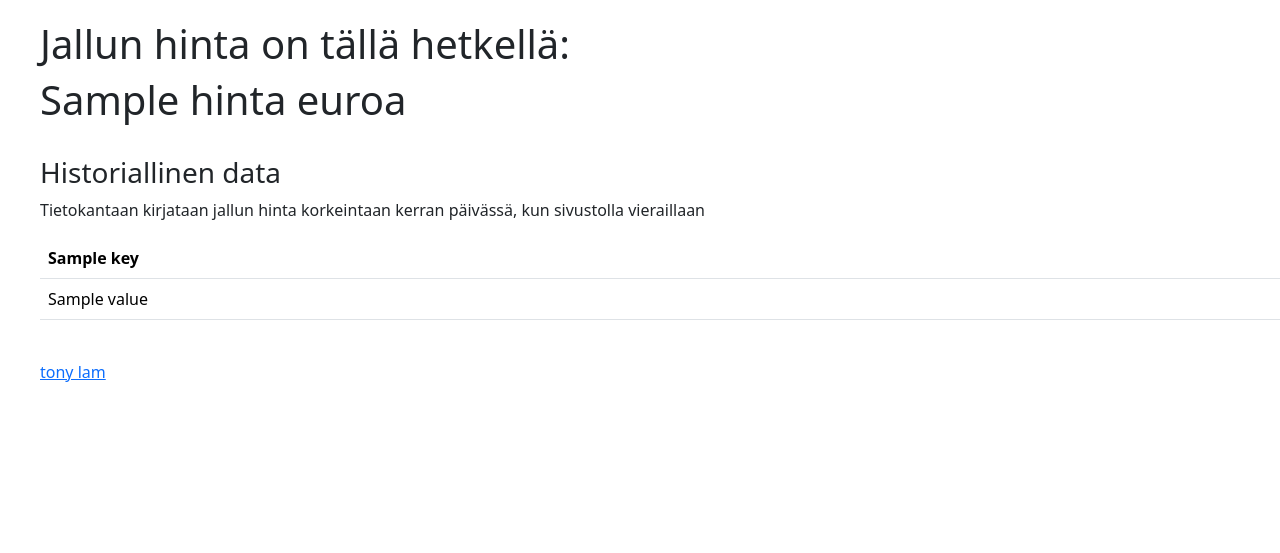
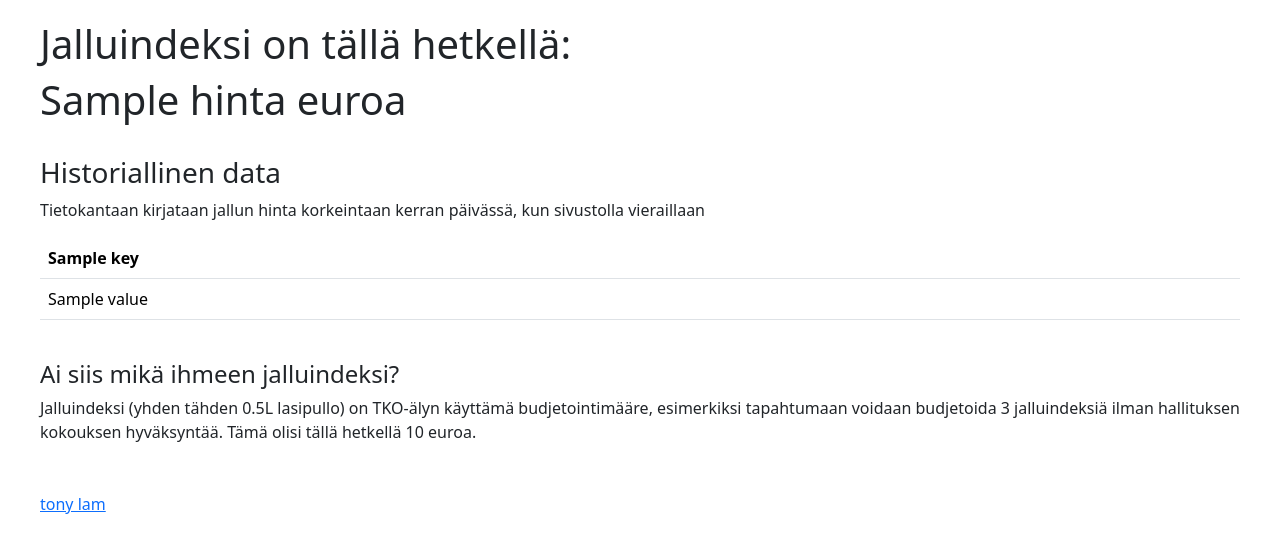
Before and after one commit to lamtonylam/jalluindeksi, a Flask app: template templates/index.html in a window 1280 px wide. Shown: the top 553 px of the page. Run offline with Flask 3, Linux system fonts and the light colour scheme; the template is opened without the code that fills it: most values are stand-ins (such as "Sample title", 1, 10 or a date in 2020); parts of the project's set-up code (start-up, migrations or seed data) failed here and were passed over.

Commit message:
Update: project explanation

```diff
--- a/app.py
+++ b/app.py
@@ -40,8 +40,7 @@ price_container = soup.find(
 )
 # get aria label using slice
 hinta = str(price_container)[18:23]
-hinta.replace(".", ",")
-
+hinta = float(hinta)
 
 @app.route("/")
 def hello_world():
--- a/templates/index.html
+++ b/templates/index.html
@@ -17,8 +17,8 @@
         ></script>
     </head>
     <body>
-        <div style="margin-left: 40px; margin-top:20px">
-            <h1>Jallun hinta on tällä hetkellä:</h1>
+        <div style="margin-left: 40px; margin-top: 20px; margin-right: 40px">
+            <h1>Jalluindeksi on tällä hetkellä:</h1>
             <h1>{{hinta}} euroa</h1>
 
             <br />
@@ -43,6 +43,15 @@
             </table>
 
             <br />
+            <h4>Ai siis mikä ihmeen jalluindeksi?</h4>
+            Jalluindeksi (yhden tähden 0.5L lasipullo) on TKO-älyn käyttämä
+            budjetointimääre, esimerkiksi tapahtumaan voidaan budjetoida 3
+            jalluindeksiä ilman hallituksen kokouksen hyväksyntää. Tämä olisi
+            tällä hetkellä {{ hinta * 3 }} euroa.
+            <br />
+            <br />
+            <br />
+
             <a href="https://www.cs.helsinki.fi/u/tonylam/">tony lam</a>
         </div>
     </body>
```
